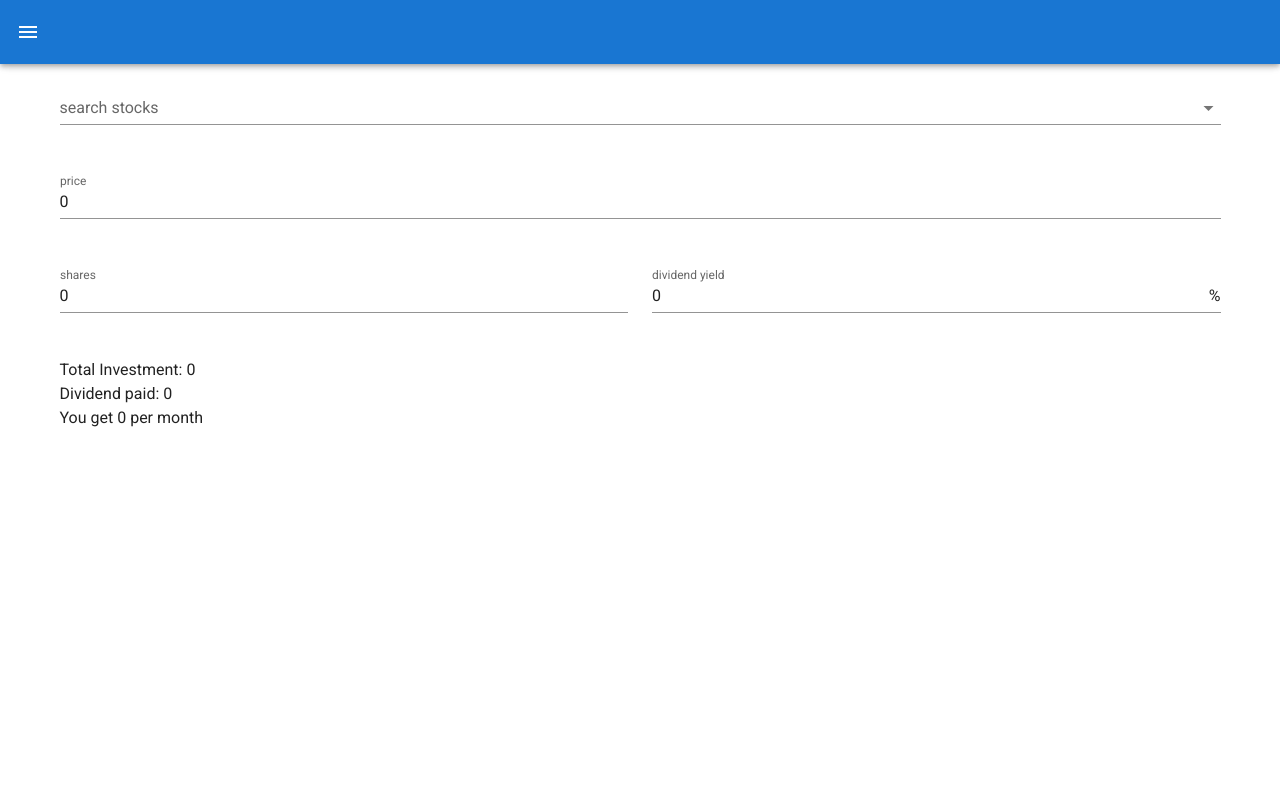
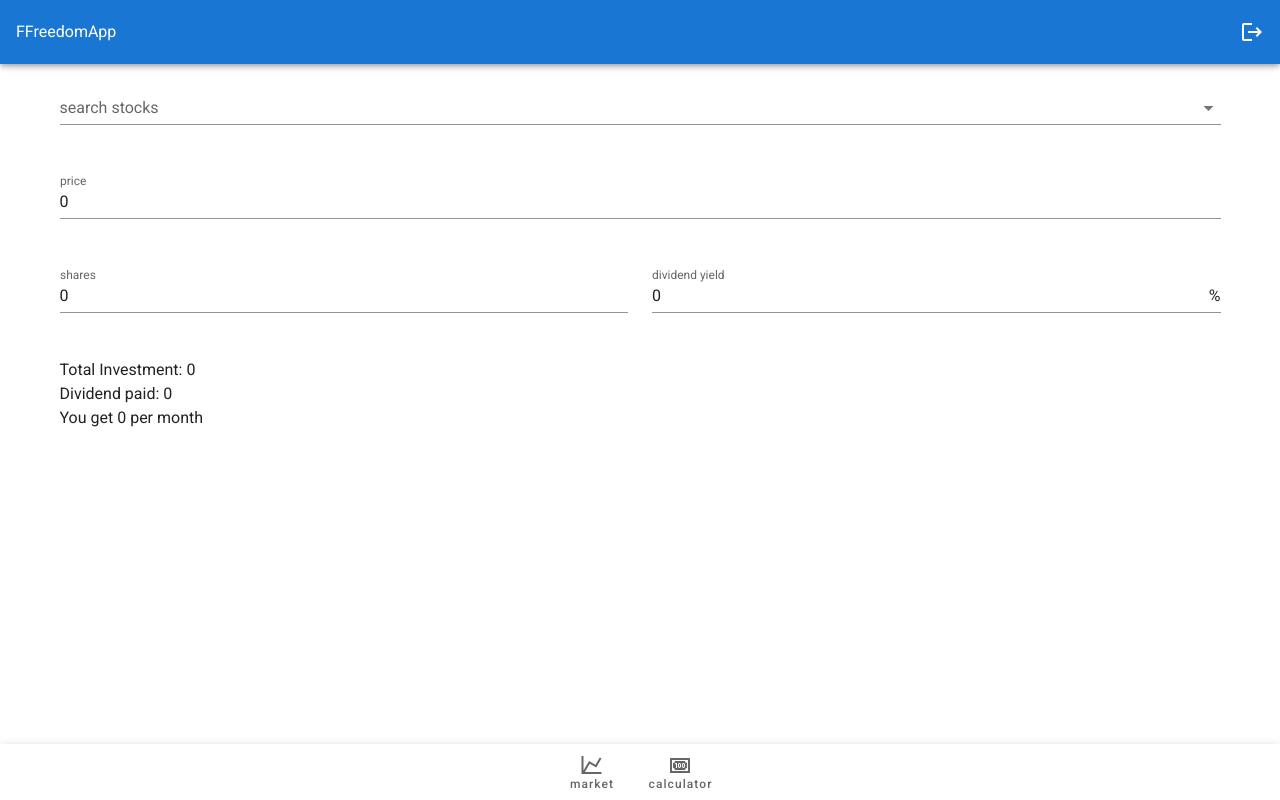
Before and after one commit to weily10/finance-app, a Vue app: page /#/ in a window 1280 px wide. Built offline with nearby package versions, Linux system fonts and the light colour scheme.

Commit message:
added bottom bar, css fixes

```diff
--- a/src/App.vue
+++ b/src/App.vue
@@ -1,9 +1,15 @@
 <template>
   <v-app>
     <v-app-bar app color="primary" dark>
-       <v-app-bar-nav-icon @click="drawer = true"></v-app-bar-nav-icon>
+      FFreedomApp
+      <v-spacer></v-spacer>
+      <v-btn icon @click="$router.push($router.push({ name: 'Home' }))">
+        <v-icon>mdi-logout</v-icon>
+      </v-btn>
+
+      <!-- <v-app-bar-nav-icon @click="drawer = true"></v-app-bar-nav-icon> -->
     </v-app-bar>
-    <v-navigation-drawer v-model="drawer" absolute temporary>
+    <!-- <v-navigation-drawer v-model="drawer" absolute temporary>
       <v-list
         nav
         dense
@@ -27,10 +33,29 @@
           </v-list-item>
         </v-list-item-group>
       </v-list>
-    </v-navigation-drawer>
+    </v-navigation-drawer> -->
     <v-main>
       <router-view />
     </v-main>
+    <v-bottom-navigation :value="value" color="primary">
+      <v-btn icon @click="$router.push($router.push({ name: 'Home' }))">
+        <span>market</span>
+
+        <v-icon>mdi-chart-line</v-icon>
+      </v-btn>
+
+      <v-btn @click="$router.push($router.push({ name: 'freeCalculator' }))">
+        <div>calculator</div>
+
+        <v-icon>mdi-cash-100</v-icon>
+      </v-btn>
+
+      <!-- <v-btn>
+      <span>freedom calculator</span>
+
+      <v-icon>mdi-map-marker</v-icon>
+    </v-btn> -->
+    </v-bottom-navigation>
   </v-app>
 </template>
 
--- a/src/views/FreeCalculator.vue
+++ b/src/views/FreeCalculator.vue
@@ -56,7 +56,7 @@
           <v-icon>mdi-plus</v-icon><v-spacer></v-spacer> add
         </v-btn>
       </div>
-      <v-card width="100%" height="230px" elevation=0 class=" pa-3 mx-auto scroll">
+      <v-card width="100%" height="230px" elevation=0 class=" mx-auto scroll">
         <v-list three-line>
           <div v-show="assets.length < 0">
             <div align="center">no data</div>
@@ -98,6 +98,7 @@
         <div class="width-2">monthly average:</div>
         <div class="width-2">${{ (sumDiv() / 12).toFixed(2) }}</div>
       </div>
+
     </v-card>
   </v-container>
 </template>
@@ -173,7 +174,7 @@ export default {
   display: flex;
 }
 .width-1 {
-  width: 40%;
+  width: 35%;
 }
 .width-2 {
   width: 50%;
```
